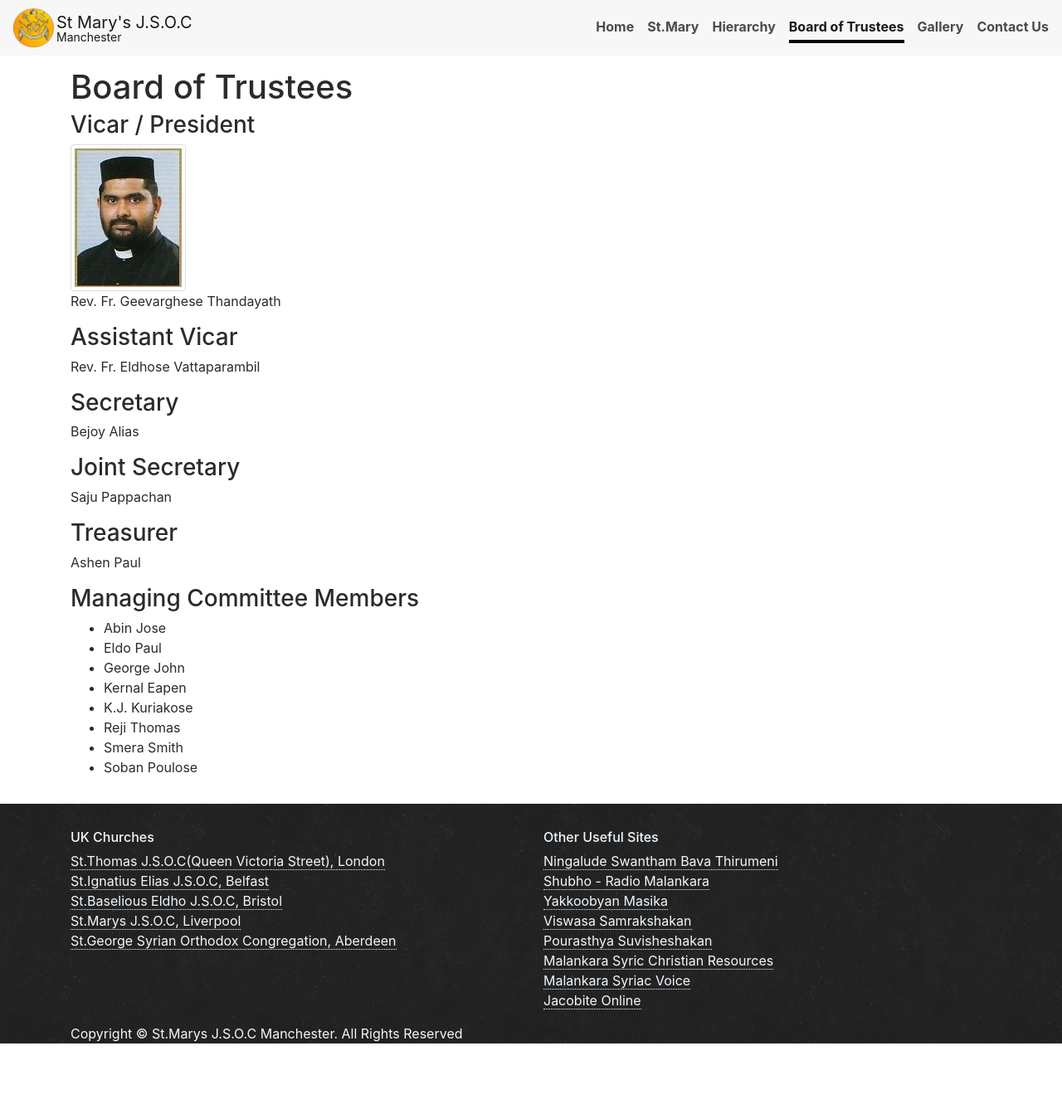
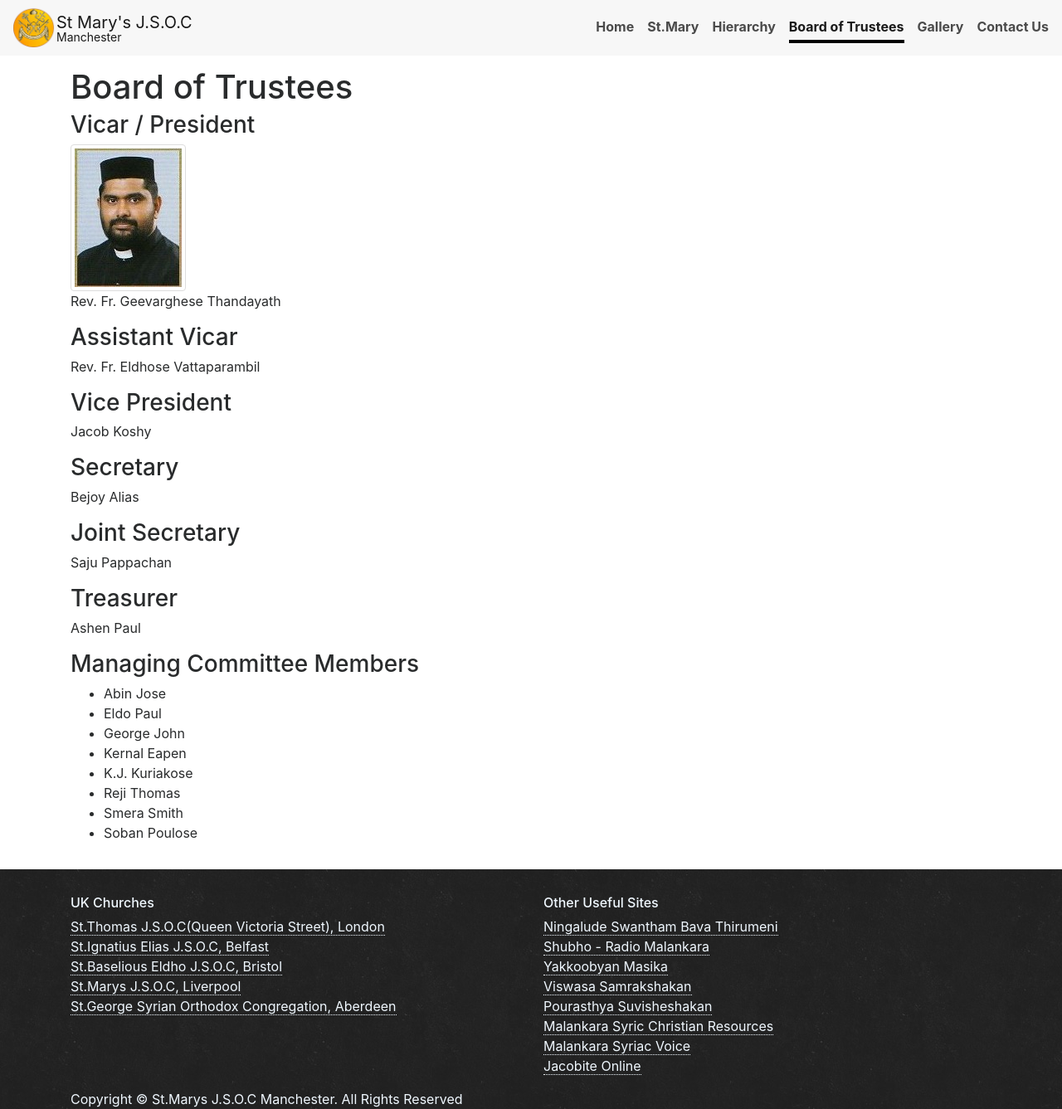
Before and after one commit to stmarys-jsoc/stmarys-jsoc.github.io, a Jekyll site: the page built from board.md, in a window 1280 px wide. Shown: the whole page at 83% size. Built offline with Jekyll 4.4.1, drawn with Linux system fonts in a browser that asks for light colours; before the commit the page ends 1258 px from its top, so only the background shows below that.

Commit message:
Added vice president

```diff
--- a/board.md
+++ b/board.md
@@ -10,6 +10,9 @@
 
 ### Assistant Vicar
 Rev. Fr. Eldhose Vattaparambil
+
+### Vice President
+Jacob Koshy
 
 ### Secretary
 Bejoy Alias
```
